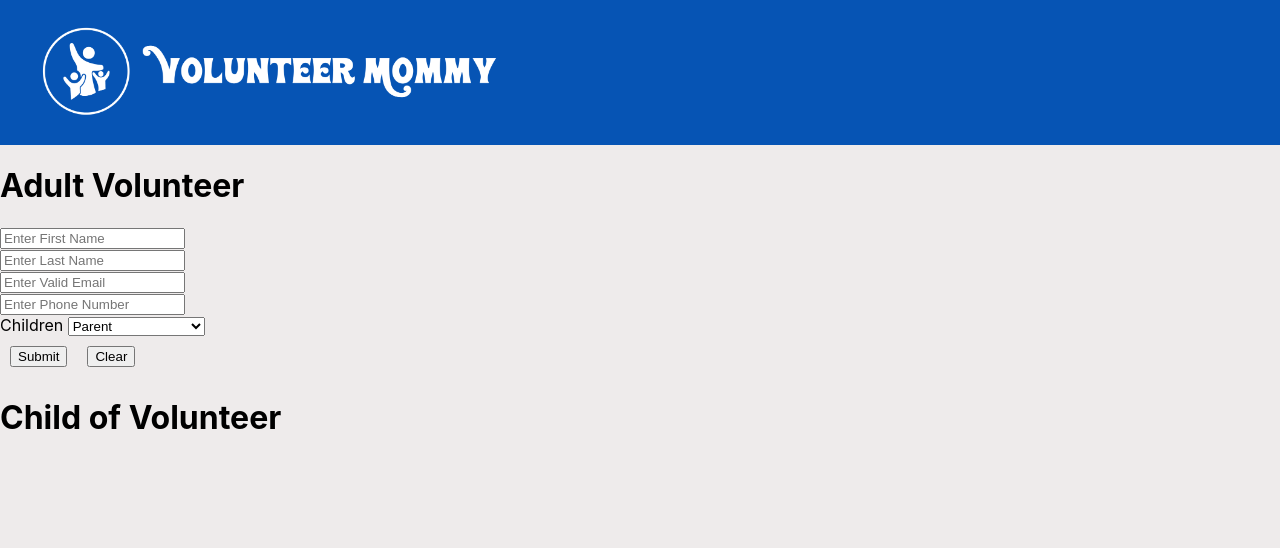
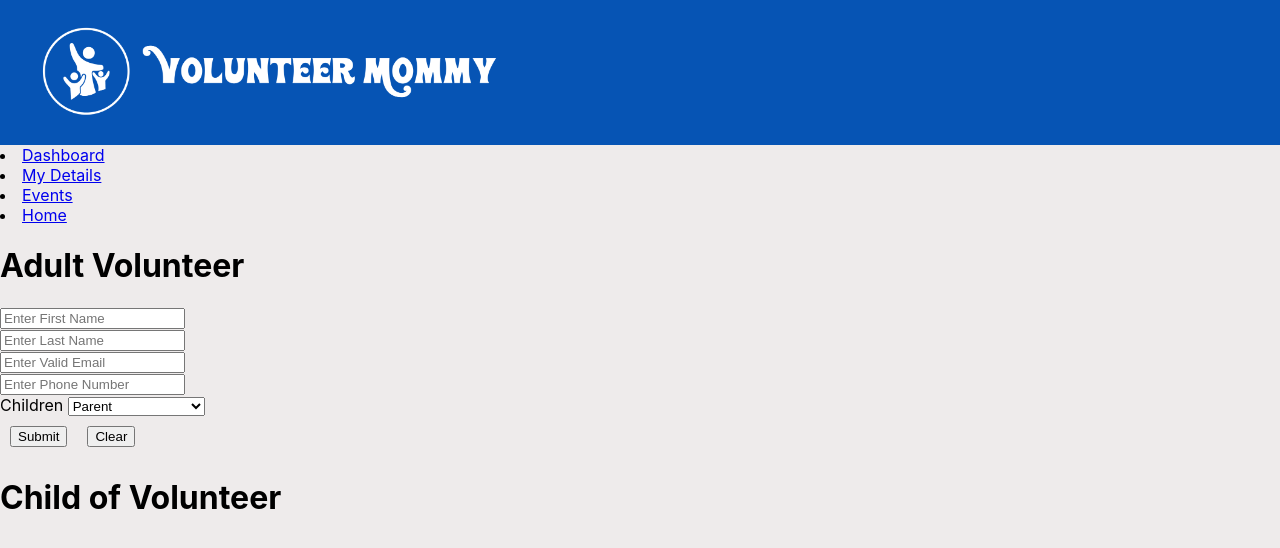
Before and after one commit to kymiddleton/volunteermommy, a React (Create React App) app in the folder client/: page /mydetails in a window 1280 px wide. Shown: the top 548 px of the page. Built offline with nearby package versions, Linux system fonts and the light colour scheme.

Commit message:
added pages and moved volunteer functionality to mydetails page

```diff
--- a/client/package.json
+++ b/client/package.json
@@ -6,7 +6,9 @@
   "dependencies": {
     "react": "^16.7.0",
     "react-dom": "^16.7.0",
-    "react-scripts": "2.1.3"
+    "react-scripts": "2.1.3",
+    "react-router-dom": "^4.3.1",
+    "react-select": "^2.2.0"
   },
   "scripts": {
     "start": "react-scripts start",
--- a/client/src/App.js
+++ b/client/src/App.js
@@ -1,49 +1,62 @@
 import React, { Component } from 'react';
-// import { BrowserRouter, Route, Switch } from 'react-router-dom';
+import { BrowserRouter as Router, Route, Link } from 'react-router-dom';
+import logo from './assets/whitelogo.png';
+import MyDetails from './Pages/MyDetails/MyDetails'
 
-import Header from './components/Header/Header';
-import AdultContainer from './containers/AdultContainer.js';
-import ChildContainer from './containers/ChildContainer.js';
-
-// import * as $ from 'axios';
+// import Header from './components/Header/Header';
 
 import './App.css';
+
+const Header = (props) => (
+  <div className="header">
+      <img src={logo} alt="whitelogo" className="logo"></img>
+  </div>
+);
+
+
+const Dashboard = () => <h2>Dashboard</h2>
+// const MyDetails = () => <h2>My Details</h2>
+const Events = () => <h2>Events</h2>
+const Home = () => <h2>Home</h2>
+
 
 
 
 class App extends Component {
 
-  state = {
-    showChild: false
-  }
-
-
-  toggleChild =(adultId)=> {
-    this.setState(
-      {showChild: true, adultId: adultId}
-    )
-  }
-
-
   render() {
     return (
-    <div>
-        {/* <BrowserRouter> */}
+      <Router>
+        <div>
           <Header />
-          {/* <Main /> */}
-          <h1>Adult Volunteer</h1>
-          <AdultContainer toggleChild={this.toggleChild}></AdultContainer>
+          <nav>
+            <li>
+              <Link to="/">Dashboard</Link>
+            </li>
+            <li>
+              <Link to="/mydetails/">My Details</Link>
+            </li>
+            <li>
+              <Link to="/events/">Events</Link>
+            </li>
+            <li>
+              <Link to="/home/">Home</Link>
+            </li>
+          </nav>
 
-
-          <h1>Child of Volunteer</h1>
-          {this.state.showChild &&
-            <ChildContainer adultId={this.state.adultId}></ChildContainer>
-          }
-        {/* </BrowserRouter>  */}
-    </div>
-    )
+          <Route path="/" exact component={Dashboard} />
+          <Route path="/mydetails/" exact component={MyDetails} />
+          <Route path="/events/" exact component={Events} />
+          <Route path="/home/" exact component={Home} />
+        </div>
+      </Router>
+    );
   }
 }
 
+export default App;
 
-export default App;
+
+//browser router
+//switch function
+//create component for home route
--- /dev/null
+++ b/client/src/Pages/MyDetails/MyDetails.js
@@ -0,0 +1,37 @@
+import React, { Component } from 'react';
+import AdultContainer from '../../containers/AdultContainer.js';
+import ChildContainer from '../../containers/ChildContainer.js';
+
+
+
+class MyDetails extends Component {
+
+    state = {
+        showChild: false
+    }
+
+
+    toggleChild = (adultId) => {
+        this.setState(
+            { showChild: true, adultId: adultId }
+        )
+    }
+
+
+    render() {
+        return (
+            <div>
+                <h1>Adult Volunteer</h1>
+                <AdultContainer toggleChild={this.toggleChild}></AdultContainer>
+
+                <h1>Child of Volunteer</h1>
+                {this.state.showChild &&
+                    <ChildContainer adultId={this.state.adultId}></ChildContainer>
+                }
+            </div>
+        )
+    }
+}
+
+
+export default MyDetails;
--- a/client/src/components/Header/Header.js
+++ /dev/null
@@ -1,15 +0,0 @@
-import React from 'react';
-import logo from '../../assets/whitelogo.png';
-
-
-const Header = (props) => (
-    <div className="header">
-        <img src={logo} alt="whitelogo" className="logo"></img>
-    </div>
-);
-
-export default Header
-
-//browser router
-//switch function
-//create component for home route
--- a/package.json
+++ b/package.json
@@ -24,8 +24,6 @@
     "bootstrap": "^4.2.1",
     "express": "^4.16.3",
     "if-env": "^1.0.4",
-    "mongoose": "^5.0.17",
-    "react-router-dom": "^4.3.1",
-    "react-select": "^2.2.0"
+    "mongoose": "^5.0.17"
   }
 }
```
Also changed, not shown: 1 other file (tests, documents, lock files or other folders).
